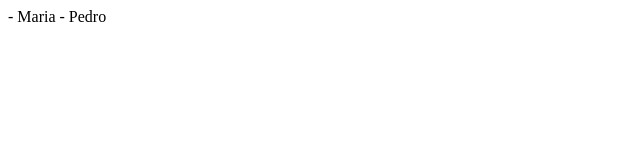
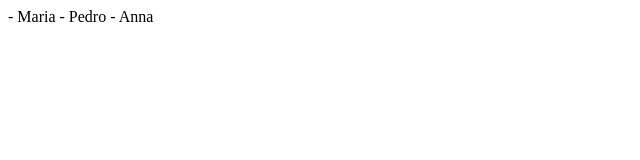
Before and after one commit to GustavoLanna11/projeto-2b, a plain HTML site: page projeto-2b/index.html in a window 1280 px wide. Shown: the full height of the page, 0-640 px from the left. Drawn offline with Linux system fonts and the light colour scheme.

Commit message:
Versão 3.0

```diff
--- a/projeto-2b/index.html
+++ b/projeto-2b/index.html
@@ -9,5 +9,6 @@
 <body>
     - Maria
     - Pedro
+    - Anna
 </body>
 </html>
```
